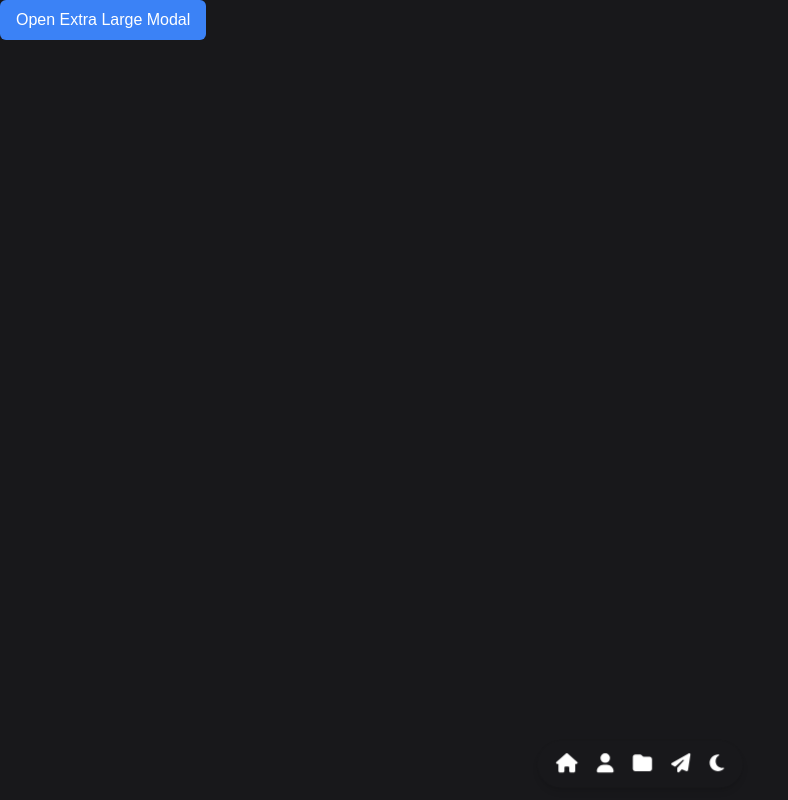
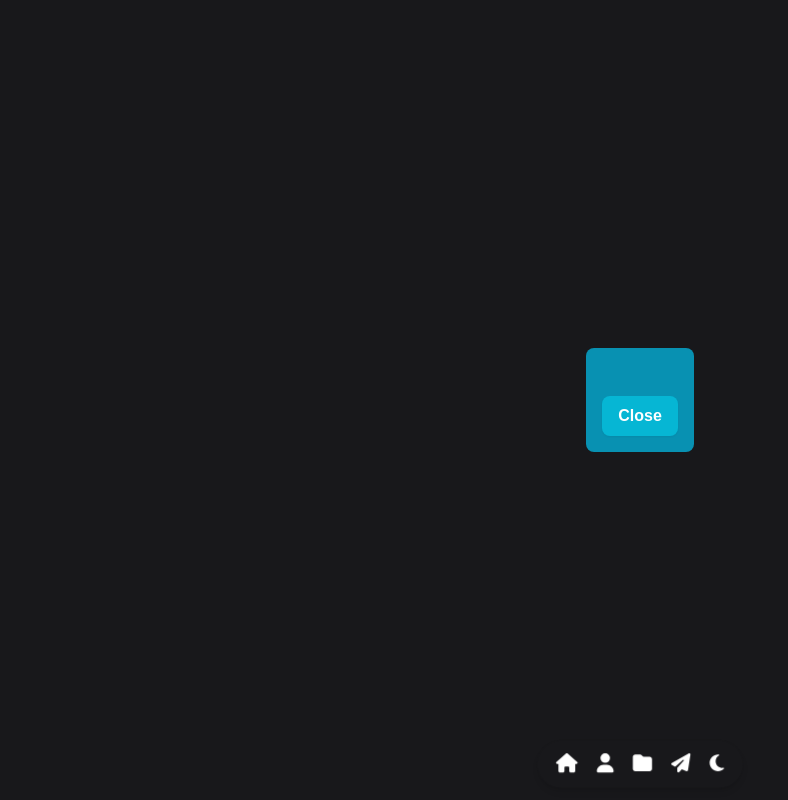
Before and after one commit to JericNisperos/NextJs-Portfolio, a Next.js app in the folder nextjs-portfolio/: page /components/Modal in a window 1280 px wide. Shown: the whole page, without its empty margins (0-788 px from the left). Built offline with nearby package versions, Linux system fonts and the light colour scheme; a web font is replaced by a local one.

Commit message:
modal fixed in contact

```diff
--- a/nextjs-portfolio/src/pages/components/LoadingComponent.js
+++ /dev/null
@@ -1,15 +0,0 @@
-import React from "react";
-
-function LoadingComponent() {
-  console.log("LOADING");
-
-  return (
-    <>
-      <div className="dark:bg-zinc-900 bg-zinc-100 min-h-screen transition-colors duration-1000 ease-in-out pb-24 cursor-default ">
-        <h1 className="flex text-center mx-auto justify-center text-4xl md:text-4xl items-center">Loading...</h1>
-      </div>
-    </>
-  );
-}
-
-export default LoadingComponent;
--- a/nextjs-portfolio/src/pages/components/Modal.js
+++ b/nextjs-portfolio/src/pages/components/Modal.js
@@ -1,41 +1,74 @@
-import React, { useState } from "react";
-import { motion } from "framer-motion";
+// import React, { useState } from "react";
+// import { motion } from "framer-motion";
 
-function Modal({ isOpen, onClose }) {
+// function Modal({ isOpen, onClose }) {
 
-  const [isModalOpen, setIsModalOpen] = useState(false);
+//   const [isModalOpen, setIsModalOpen] = useState(false);
 
-  const openModal = () => {
-    setIsModalOpen(true);
-  };
+//   const openModal = () => {
+//     setIsModalOpen(true);
+//   };
 
-  const closeModal = () => {
-    setIsModalOpen(false);
-  };
+//   const closeModal = () => {
+//     setIsModalOpen(false);
+//   };
 
 
+//   return (
+//     <div>
+//       <button onClick={openModal} className="bg-blue-500 hover:bg-blue-600 text-white px-4 py-2 rounded-md">
+//         Open Extra Large Modal
+//       </button>
+
+//       <motion.div
+//         className={`fixed top-0 left-0 right-0 bottom-0 z-50 bg-black bg-opacity-50 flex items-center justify-center ${isOpen ? "opacity-100 pointer-events-auto" : "opacity-0 pointer-events-none"}`}
+//         initial={{ opacity: 0 }}
+//         animate={{ opacity: isModalOpen ? 1 : 0 }}
+//       >
+//         <motion.div className="bg-white rounded-lg overflow-hidden max-w-3xl" initial={{ scale: 0.8 }} animate={{ scale: 1 }}>
+//           {/* Your modal content goes here */}
+//           <div className="p-8">
+//             <h1 className="text-3xl font-bold mb-4">Extra Large Modal</h1>
+//             <p className="text-gray-600">This is an example of an extra large modal using Tailwind CSS, Framer Motion, and Next.js.</p>
+//             <button className="mt-4 bg-blue-500 hover:bg-blue-600 text-white px-4 py-2 rounded-md" onClick={(e) => setIsModalOpen(false)}>
+//               Close
+//             </button>
+//           </div>
+//         </motion.div>
+//       </motion.div>
+//     </div>
+//   );
+// }
+
+// export default Modal;
+
+import React from 'react';
+import { motion } from 'framer-motion';
+
+const Modal = ({ children, onClose }) => {
   return (
-    <div>
-      <button onClick={openModal} className="bg-blue-500 hover:bg-blue-600 text-white px-4 py-2 rounded-md">
-        Open Extra Large Modal
-      </button>
+    <div className="fixed inset-0 flex items-center justify-center mx-auto w-[450px] text-center">
+      <motion.div
+        className="dark:bg-slate-600 bg-cyan-600 p-4 rounded-lg"
+        initial={{ scale: 0 }}
+        animate={{ scale: 1 }}
+        transition={{delay: 0.2}}
+        exit={{ scale: 0 }}
+      >
+        {children}
+        <button className="mt-8 rounded-lg px-4 py-2 bg-cyan-500 text-white font-semibold shadow-sm focus:outline-none focus:ring-2 focus:ring-cyan-300 hover:bg-cyan-700 cursor-pointer" onClick={onClose}>Close</button>
 
-      <motion.div
-        className={`fixed top-0 left-0 right-0 bottom-0 z-50 bg-black bg-opacity-50 flex items-center justify-center ${isOpen ? "opacity-100 pointer-events-auto" : "opacity-0 pointer-events-none"}`}
+      </motion.div>
+      {/* <motion.div
+        className="absolute min-h-screen z-80 w-full bg-zinc-800 p-4 rounded-lg opacity-25"
+        // onClick={onClose}
         initial={{ opacity: 0 }}
-        animate={{ opacity: isModalOpen ? 1 : 0 }}
-      >
-        <motion.div className="bg-white rounded-lg overflow-hidden max-w-3xl" initial={{ scale: 0.8 }} animate={{ scale: 1 }}>
-          {/* Your modal content goes here */}
-          <div className="p-8">
-            <h1 className="text-3xl font-bold mb-4">Extra Large Modal</h1>
-            <p className="text-gray-600">This is an example of an extra large modal using Tailwind CSS, Framer Motion, and Next.js.</p>
-            <button className="mt-4 bg-blue-500 hover:bg-blue-600 text-white px-4 py-2 rounded-md" onClick={(e) => setIsModalOpen(false)}>
-              Close
-            </button>
-          </div>
-        </motion.div>
-      </motion.div>
+        animate={{ opacity: 0.5 }}
+        exit={{ opacity: 0 }}
+      ></motion.div> */}
+
+
+
     </div>
   );
 }
--- a/nextjs-portfolio/src/pages/contact.js
+++ b/nextjs-portfolio/src/pages/contact.js
@@ -14,6 +14,16 @@ function contact() {
   const [message, setMessage] = useState();
   const [messageLength, setMessageLength] = useState();
 
+  const [isModalOpen, setIsModalOpen] = useState(false);
+
+  const handleOpenModal = () => {
+    setIsModalOpen(true);
+  }
+
+  const handleCloseModal = () => {
+    setIsModalOpen(false);
+  }
+
   const sendEmail = (e) => {
     e.preventDefault();
 
@@ -29,6 +39,7 @@ function contact() {
     setUsername("");
     setUserEmail("");
     setMessage("");
+    handleOpenModal();
 
   };
 
@@ -45,7 +56,7 @@ function contact() {
                 type="text"
                 name="user_name"
                 placeholder="Full Name"
-                value={username}
+                value={username} required
                 onChange={(e) => setUsername(e.target.value)}
                 className="grid-cols-1 dark:bg-zinc-800 bg-slate-200 placeholder:text-zinc-600 dark:placeholder:text-slate-200    shadow-white rounded px-4 py-2 focus:outline-none focus:ring-2 focus:ring-cyan-300"
               />
@@ -53,7 +64,7 @@ function contact() {
                 type="email"
                 name="user_email"
                 placeholder="Email Address"
-                value={useremail}
+                value={useremail} required
                 onChange={(e) => setUserEmail(e.target.value)}
                 className=" dark:bg-zinc-800 bg-slate-200 placeholder:text-zinc-600 dark:placeholder:text-slate-200 rounded-lg px-4 py-2 focus:outline-none focus:ring-2 focus:ring-cyan-300  "
               />
@@ -61,18 +72,24 @@ function contact() {
               <textarea
                 name="message"
                 placeholder="Message"
-                value={message}
+                value={message} required
                 onChange={(e) => {setMessage(e.target.value); setMessageLength(e.target.value.length)  }}
                 className={`dark:bg-zinc-800 bg-slate-200 placeholder:text-zinc-600 dark:placeholder:text-slate-200 rounded-lg px-4 py-2 shadow-sm focus:outline-none focus:ring-2 focus:ring-cyan-300 h-60`}
               ></textarea>
               <div className="text-center items-center">
                 <input type="submit" value="Send" className="w-3/12  rounded-lg px-4 py-2 bg-cyan-500 text-white font-semibold shadow-sm focus:outline-none focus:ring-2 focus:ring-cyan-300 hover:bg-cyan-700 cursor-pointer" />
               </div>
-              <span>{messageLength}</span>
             </form>
           </div>
         </div>
       </div>
+      <button onClick={handleOpenModal}>open</button>
+      {isModalOpen && (
+        <Modal onClose={handleCloseModal}>
+                    <p className="dark:text-cyan-300 text-cyan-500 text-4xl font-bold ">Success!</p>
+          <p className="dark:text-white text-zinc-800 text-lg mt-4 text-justify"> Your message has been sent. Thank you for contacting me. I strive to provide timely responses and typically reply within 24 to 48 hours. I appreciate your patience in the meantime. If you have any urgent concerns, please feel free to reach out to me directly thru my active social media accounts. Thank you again for your message.</p>
+        </Modal>
+      )}
     </div>
   );
 }
```
